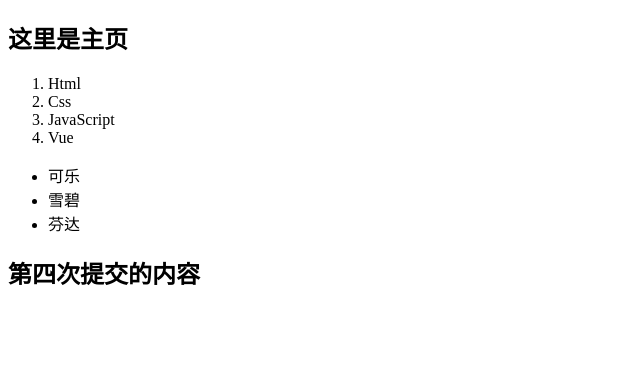
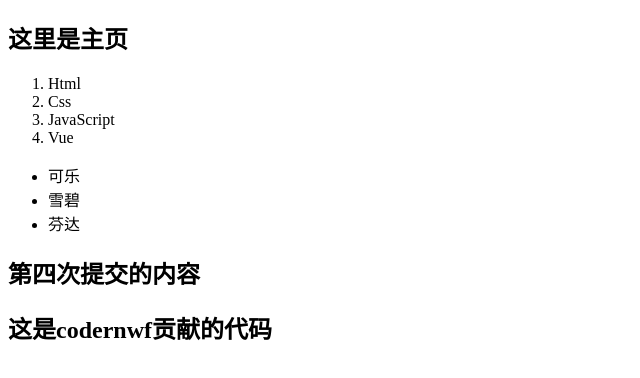
Before and after one commit to coderweifengni/git-demo, a plain HTML site: page index.html in a window 1280 px wide. Shown: the whole page, without its empty margins (0-640 px from the left). Drawn offline with Linux system fonts and the light colour scheme.

Commit message:
codernwf第一次提交

```diff
--- a/index.html
+++ b/index.html
@@ -22,6 +22,7 @@
         <li>芬达</li>
     </ul>
     <h2>第四次提交的内容</h2>
+    <h2>这是codernwf贡献的代码</h2>
 </body>
 
 </html>
```
